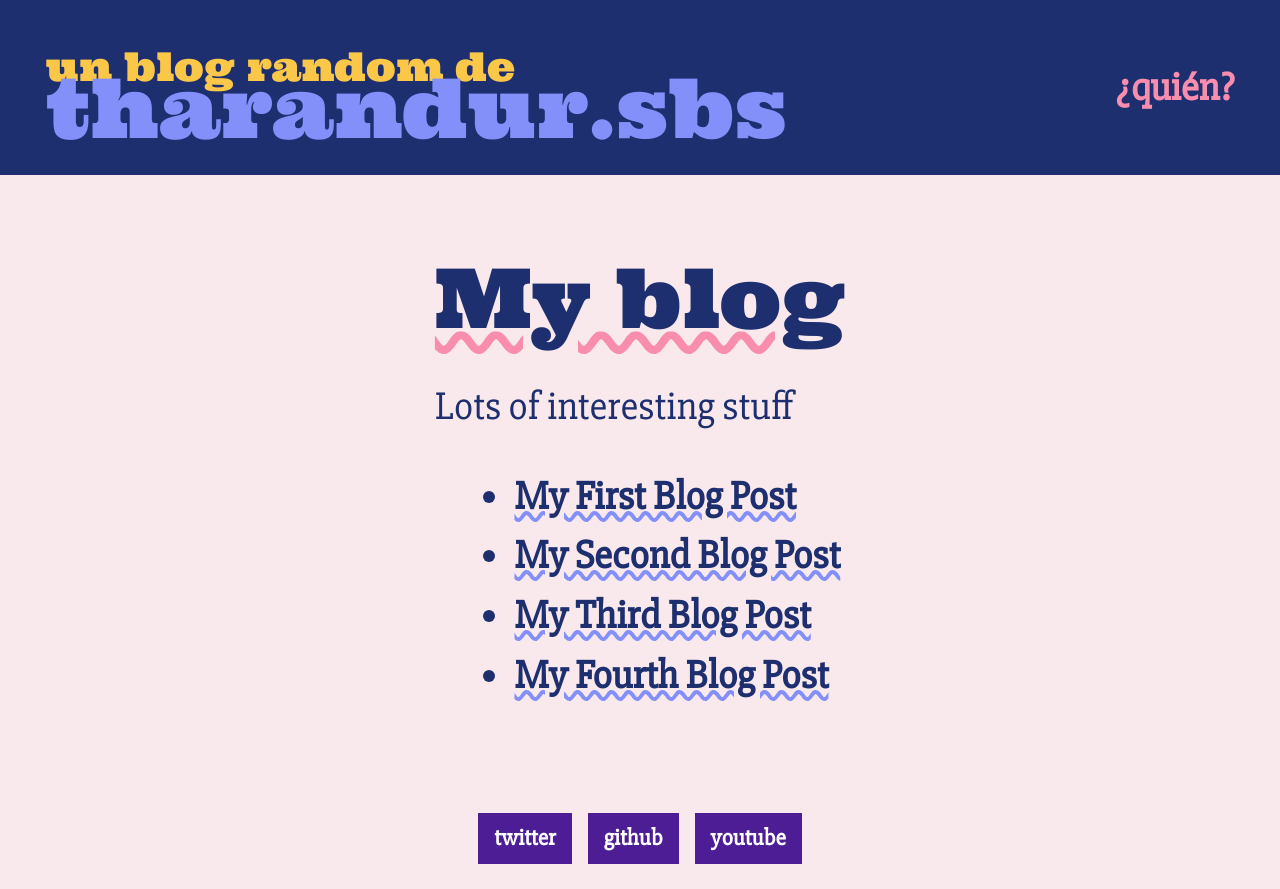
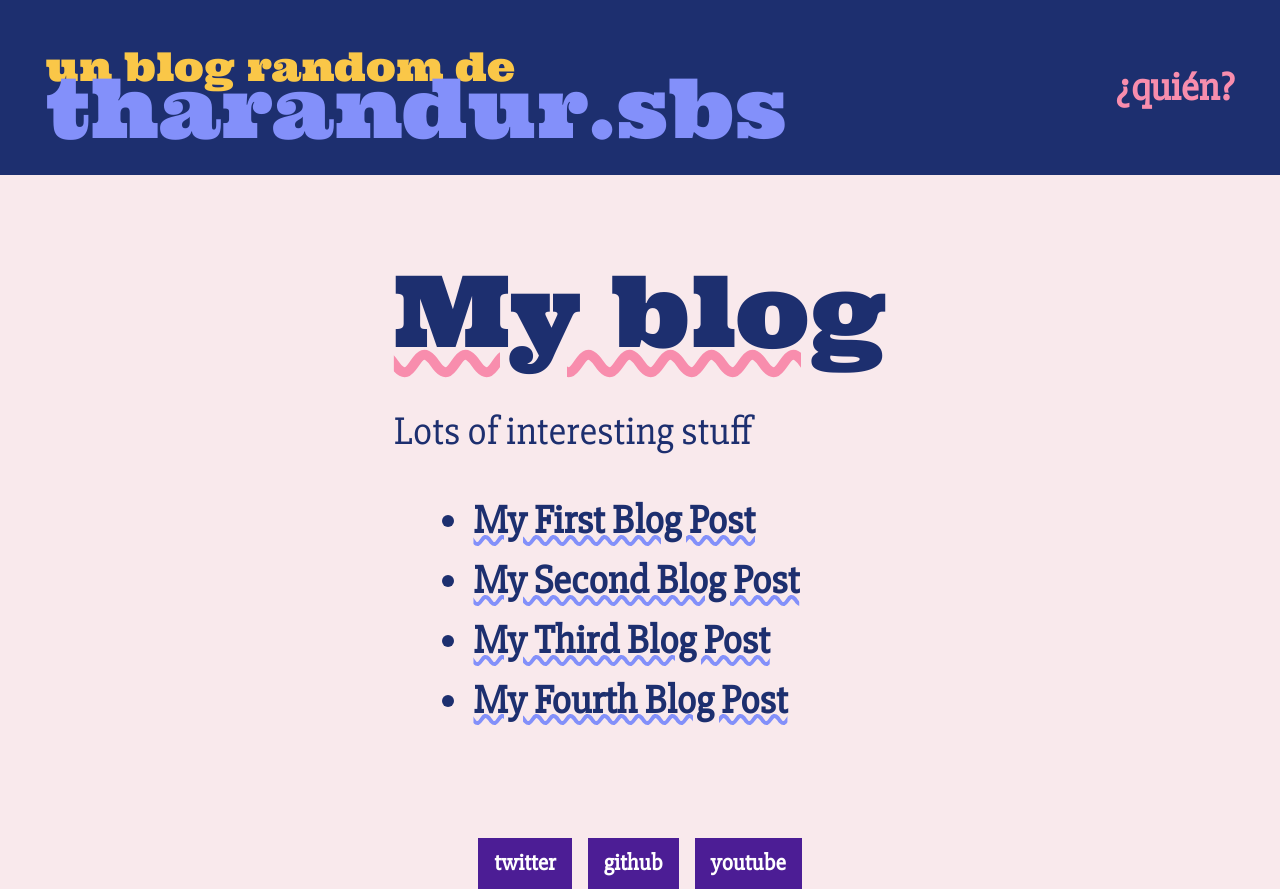
Before and after one commit to csuarez/blog, an Astro site: page /blog in a window 1280 px wide. Before the commit the page ends 864 px from the top, so only its background shows below. Built offline with nearby package versions, Linux system fonts and the light colour scheme; Astro itself is replaced by a stand-in of ours.

Commit message:
fix h1 size

```diff
--- a/src/styles/global.css
+++ b/src/styles/global.css
@@ -62,7 +62,8 @@
   --text-xl: calc(1em * var(--text-scale-ratio) * var(--text-scale-ratio) * var(--text-scale-ratio));
   --text-xxl: calc(1em * var(--text-scale-ratio) * var(--text-scale-ratio) * var(--text-scale-ratio) * var(--text-scale-ratio));
   --text-xxxl: calc(1em * var(--text-scale-ratio) * var(--text-scale-ratio) * var(--text-scale-ratio) * var(--text-scale-ratio) * var(--text-scale-ratio));
-  --text-giant: calc(1em * var(--text-scale-ratio) * var(--text-scale-ratio) * var(--text-scale-ratio) * var(--text-scale-ratio) * var(--text-scale-ratio) * var(--text-scale-ratio) * var(--text-scale-ratio));
+  --text-xxxxl: calc(1em * var(--text-scale-ratio) * var(--text-scale-ratio) * var(--text-scale-ratio) * var(--text-scale-ratio) * var(--text-scale-ratio) * var(--text-scale-ratio) * var(--text-scale-ratio));
+  --text-giant: calc(1em * var(--text-scale-ratio) * var(--text-scale-ratio) * var(--text-scale-ratio) * var(--text-scale-ratio) * var(--text-scale-ratio) * var(--text-scale-ratio) * var(--text-scale-ratio) * var(--text-scale-ratio));
 }
 
 *,
@@ -177,7 +178,7 @@ table {
 /* TODO: Move this elsewhere */
 .content__title {
   text-align: center;
-  font-size: var(--text-giant);
+  font-size: var(--text-xxxl);
   text-decoration: underline wavy var(--tomato);
 }
 
--- a/src/styles/navigation.css
+++ b/src/styles/navigation.css
@@ -37,7 +37,7 @@
 }
 
 .navigation--title h1 {
-  font-size: var(--text-giant);
+  font-size: var(--text-xxxxl);
   margin: 0;
   padding: 0;
 }
```
